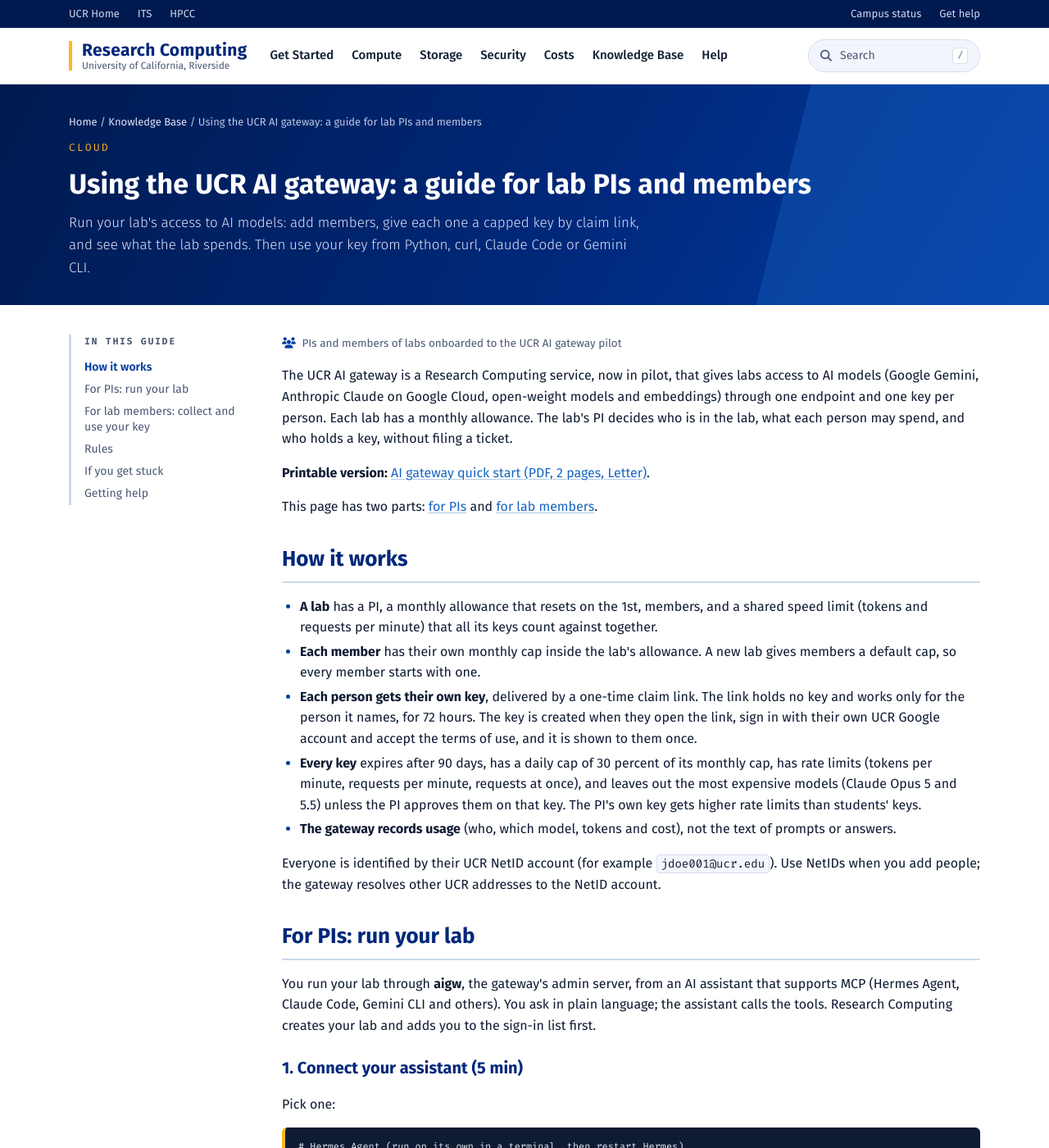
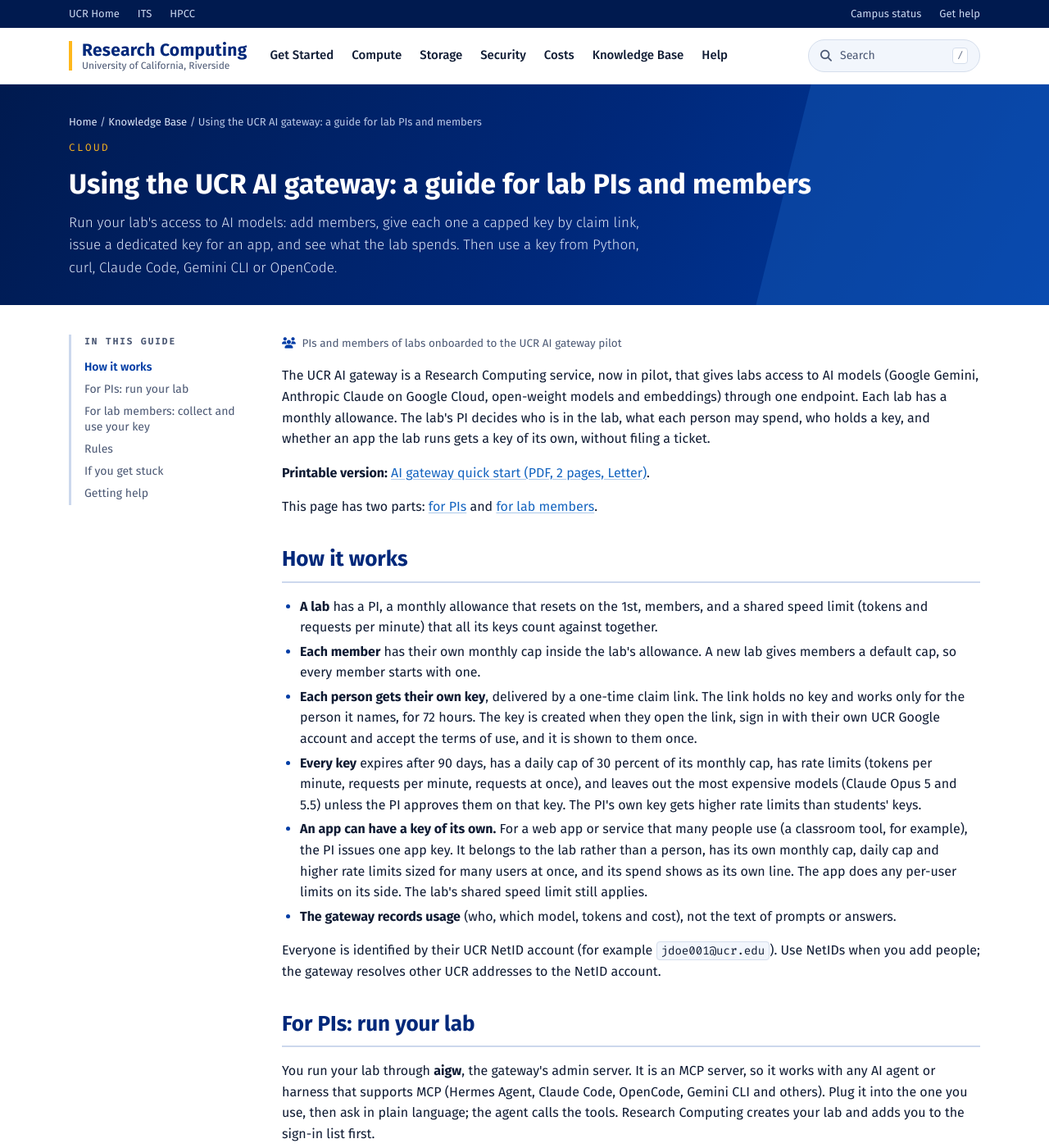
Before and after one commit to UCR-Research-Computing/UCR-Research-Computing.github.io, a Jekyll site: the page built from _kb/ai-gateway-lab-guide.md, in a window 1280 px wide and 1400 px high. Shown: the whole window at 82% size. Built offline with Jekyll 4.4.1, drawn with Linux system fonts in a browser that asks for light colours; some web fonts are replaced; some of the changed text lies outside the part shown.

Commit message:
kb: AI gateway guide for aigw v0.7.0 app keys, any MCP agent, OpenCode (from rc-dev #15) (#58)
Co-authored-by: Chuck Forsyth <forsythc@ucr.edu>

````diff
--- a/_kb/ai-gateway-lab-guide.md
+++ b/_kb/ai-gateway-lab-guide.md
@@ -1,7 +1,7 @@
 ---
 title: "Using the UCR AI gateway: a guide for lab PIs and members"
 topic: Cloud
-description: "Run your lab's access to AI models: add members, give each one a capped key by claim link, and see what the lab spends. Then use your key from Python, curl, Claude Code or Gemini CLI."
+description: "Run your lab's access to AI models: add members, give each one a capped key by claim link, issue a dedicated key for an app, and see what the lab spends. Then use a key from Python, curl, Claude Code, Gemini CLI or OpenCode."
 audience: "PIs and members of labs onboarded to the UCR AI gateway pilot"
 reviewed: 2026-10-08
 owner: Research Computing
@@ -9,12 +9,12 @@
 sitemap: false
 review_notes:
   - "Unlisted on purpose (2026-10-08): the AI gateway is a pilot open to labs Research Computing has onboarded, so this page is shared by link with those labs and is kept out of the KB index, related guides, site search and the sitemap, with noindex. Make it a listed, numbered article when the gateway opens more widely."
-  - "Tool names, roles, key policy (90-day expiry, daily cap of 30 percent of the monthly cap, Opus models by approval, rate limits on every key and lab) and terms of use follow the gateway admin server (aigw v0.6.0) as read live on 2026-10-08. Client setups come from aigw_client_setup, tested 2026-10-01."
+  - "Tool names, roles, key policy (90-day expiry, daily cap of 30 percent of the monthly cap, Opus models by approval, rate limits on every key and lab) app keys and terms of use follow the gateway admin server (aigw v0.7.0) as read live on 2026-10-08. Client setups come from aigw_client_setup, tested 2026-10-01; the OpenCode MCP command was tested 2026-10-08 (OpenCode 1.18)."
   - "Prices are deliberately not printed here: they change, and aigw_models shows the current price of every model."
   - "CHECK: the PI walkthrough (sign in, add a member, issue a key) follows the live tool definitions; the first faculty PI had not yet run it end to end when this was written."
 ---
 
-The UCR AI gateway is a Research Computing service, now in pilot, that gives labs access to AI models (Google Gemini, Anthropic Claude on Google Cloud, open-weight models and embeddings) through one endpoint and one key per person. Each lab has a monthly allowance. The lab's PI decides who is in the lab, what each person may spend, and who holds a key, without filing a ticket.
+The UCR AI gateway is a Research Computing service, now in pilot, that gives labs access to AI models (Google Gemini, Anthropic Claude on Google Cloud, open-weight models and embeddings) through one endpoint. Each lab has a monthly allowance. The lab's PI decides who is in the lab, what each person may spend, who holds a key, and whether an app the lab runs gets a key of its own, without filing a ticket.
 
 **Printable version:** [AI gateway quick start (PDF, 2 pages, Letter)](../../assets/documents/ai-gateway-quick-start.pdf).
 
@@ -26,15 +26,16 @@
 * **Each member** has their own monthly cap inside the lab's allowance. A new lab gives members a default cap, so every member starts with one.
 * **Each person gets their own key**, delivered by a one-time claim link. The link holds no key and works only for the person it names, for 72 hours. The key is created when they open the link, sign in with their own UCR Google account and accept the terms of use, and it is shown to them once.
 * **Every key** expires after 90 days, has a daily cap of 30 percent of its monthly cap, has rate limits (tokens per minute, requests per minute, requests at once), and leaves out the most expensive models (Claude Opus 5 and 5.5) unless the PI approves them on that key. The PI's own key gets higher rate limits than students' keys.
+* **An app can have a key of its own.** For a web app or service that many people use (a classroom tool, for example), the PI issues one app key. It belongs to the lab rather than a person, has its own monthly cap, daily cap and higher rate limits sized for many users at once, and its spend shows as its own line. The app does any per-user limits on its side. The lab's shared speed limit still applies.
 * **The gateway records usage** (who, which model, tokens and cost), not the text of prompts or answers.
 
 Everyone is identified by their UCR NetID account (for example `jdoe001@ucr.edu`). Use NetIDs when you add people; the gateway resolves other UCR addresses to the NetID account.
 
 ## For PIs: run your lab
 
-You run your lab through **aigw**, the gateway's admin server, from an AI assistant that supports MCP (Hermes Agent, Claude Code, Gemini CLI and others). You ask in plain language; the assistant calls the tools. Research Computing creates your lab and adds you to the sign-in list first.
+You run your lab through **aigw**, the gateway's admin server. It is an MCP server, so it works with any AI agent or harness that supports MCP (Hermes Agent, Claude Code, OpenCode, Gemini CLI and others). Plug it into the one you use, then ask in plain language; the agent calls the tools. Research Computing creates your lab and adds you to the sign-in list first.
 
-### 1. Connect your assistant (5 min)
+### 1. Plug aigw into your agent (5 min)
 
 Pick one:
 
@@ -45,9 +46,14 @@
 # Claude Code (then type /mcp inside Claude Code to sign in)
 claude mcp add --transport http aigw https://ai-gateway-mcp-575977597413.us-central1.run.app/mcp
 
+# OpenCode (then run: opencode mcp auth aigw)
+opencode mcp add aigw --url https://ai-gateway-mcp-575977597413.us-central1.run.app/mcp
+
 # Gemini CLI
 gemini mcp add -s user -t http aigw https://ai-gateway-mcp-575977597413.us-central1.run.app/mcp
 ```
+
+Any other MCP-capable agent: add a remote (Streamable HTTP) MCP server at `https://ai-gateway-mcp-575977597413.us-central1.run.app/mcp` with OAuth sign-in.
 
 A browser opens once. Sign in with your UCR NetID account. Then ask:
 
@@ -59,15 +65,32 @@
 
 > Add jdoe001 to my lab with a monthly cap of 50 dollars.
 
-The assistant shows the person's directory name back so you can confirm it is the right person. Leave out the cap and the lab's default member cap applies.
+The agent shows the person's directory name back so you can confirm it is the right person. Leave out the cap and the lab's default member cap applies.
 
 ### 3. Give each student a key
 
 > Issue a key to jdoe001.
 
-Changes that create keys or remove people are two-step: the assistant shows a plan first, and nothing happens until you confirm. You get a claim link and a short message to paste into an email to the student. Send it from your UCR email.
+Changes that create keys or remove people are two-step: the agent shows a plan first, and nothing happens until you confirm. You get a claim link and a short message to paste into an email to the student. Send it from your UCR email.
 
-### 4. Watch spending and adjust
+Your own key works the same way: "Issue a key to me."
+
+### 4. Give an app its own key (optional)
+
+If your lab runs a web app or service that calls AI models for many people, give it one key of its own instead of using a personal key:
+
+> Issue an app key named teaching-ai for my lab with a monthly cap of 1,000 dollars.
+
+Only the PI can issue an app key, and the monthly cap is required. Confirm the plan, then open the claim link yourself: the key appears once in your browser, and you put it straight into the app's settings (never in its code or repository). The app key:
+
+* belongs to the lab, not to you, so your personal key stays separate;
+* has a daily cap of 30 percent of its monthly cap and higher rate limits than a personal key (sized for a class of 60 to 70 people at once; ask to change them);
+* shows as its own line when you ask what the lab spent;
+* is one per app name; to replace it, ask to rotate it.
+
+The gateway sees all of the app's traffic as one key, so per-user quotas belong in the app itself.
+
+### 5. Watch spending and adjust
 
 | You say | aigw does |
 | :--- | :--- |
@@ -76,11 +99,12 @@
 | "Set jdoe001's cap to 100 dollars." | Changes the member's cap (never above the allowance) |
 | "Show my lab's rate limits." | The lab's shared limit and the default limits for new keys |
 | "Lower jdoe001's key to 100 requests a minute." | Changes a key's rate limits at once, no new key needed |
+| "Raise the teaching-ai app key to 2,000 requests a minute." | Changes an app key's rate limits, live |
 | "Give new student keys 1M tokens a minute." | Changes the lab's default rate limits for keys issued from now on |
 | "Which claims are still open?" | Claim links not yet collected, and when they expire |
 | "Block jdoe001's key." | Refuses that key at once; unblock undoes it |
 | "Remove jdoe001 from my lab." | Takes access away; history is kept |
-| "Make jsmith002 a delegate." | A delegate can add members and issue keys for you |
+| "Make jsmith002 a delegate." | A delegate can add members and issue personal keys for you (not app keys) |
 | "Freeze my lab because of a runaway script." | Blocks every key in the lab at once, until you unfreeze |
 | "Set my lab's keys to expire after 30 days." | A stricter lab policy for new keys (never looser than the gateway's) |
 
@@ -169,13 +193,13 @@
 | `gpt-oss-120b` | Low-cost open-weight model (not for agent tools that send `tool_choice`) |
 | `gemini-embedding-001` | Embeddings for search and retrieval |
 
-Model choice is the biggest cost lever: Flash models cost a small fraction of Claude, and a Claude agent session can spend tens of dollars an hour. If you also connect aigw (step 1 for PIs works for members too, once Research Computing adds you to the sign-in list), ask it "Which models can I use, and what do they cost?" or "What would a million input tokens on gemini-3.8-flash cost?"
+Model choice is the biggest cost lever: Flash models cost a small fraction of Claude, and a Claude agent session can spend tens of dollars an hour. If you also plug in aigw (step 1 for PIs works for members too, once Research Computing adds you to the sign-in list), ask it "Which models can I use, and what do they cost?" or "What would a million input tokens on gemini-3.8-flash cost?"
 
 ## Rules
 
 * **Data: UC protection levels P1 (public) and P2 (internal) only.** P3 and P4 data are not allowed unless UCR's Information Security Office has approved that specific use in writing. P3 and P4 include identifiable health information, student records, government ID numbers, financial account numbers, export-controlled data and CUI.
 * **Your key is yours.** Never put it in code, a repository, chat, email or a shared file, and never share it.
-* **If a key leaks,** report it at once: ask your assistant to "report my key as leaked" (it is blocked immediately), or email research-computing@ucr.edu.
+* **If a key leaks,** report it at once: ask your agent to "report my key as leaked" (it is blocked immediately), or email research-computing@ucr.edu.
 * **UCR work only.** Use follows UC policy, including the Electronic Communications Policy and IS-3. Research Computing may block a key at any time to protect the service.
 * **Access depends on the pilot.** Allowances, models and terms can change as the pilot develops.
 
@@ -190,7 +214,7 @@
 | The claim link says it was issued to someone else | Sign in with the NetID account the link names; ask your PI if it is not yours |
 | The claim link has expired | Links last 72 hours; ask your PI to issue a new one |
 | aigw sign-in refuses you | You are not on the sign-in list yet; ask Research Computing |
-| Your assistant shows no aigw tools | Start a new session after adding aigw |
+| Your agent shows no aigw tools | Start a new session after adding aigw |
 
 ## Getting help
 
````
Also changed, not shown: docs/handouts/ai-gateway-quick-start.html (+8 -6 lines), 1 other file.
